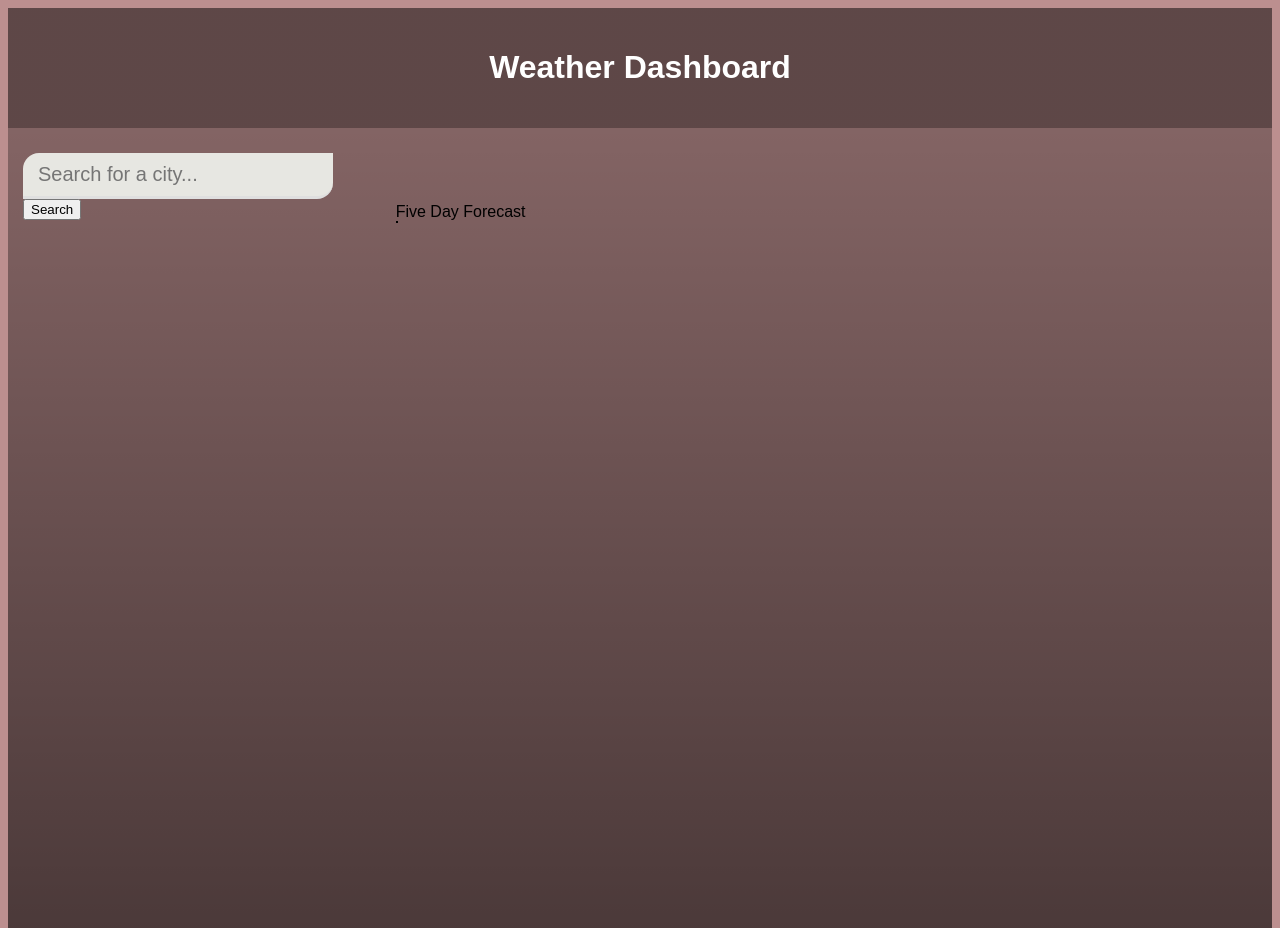
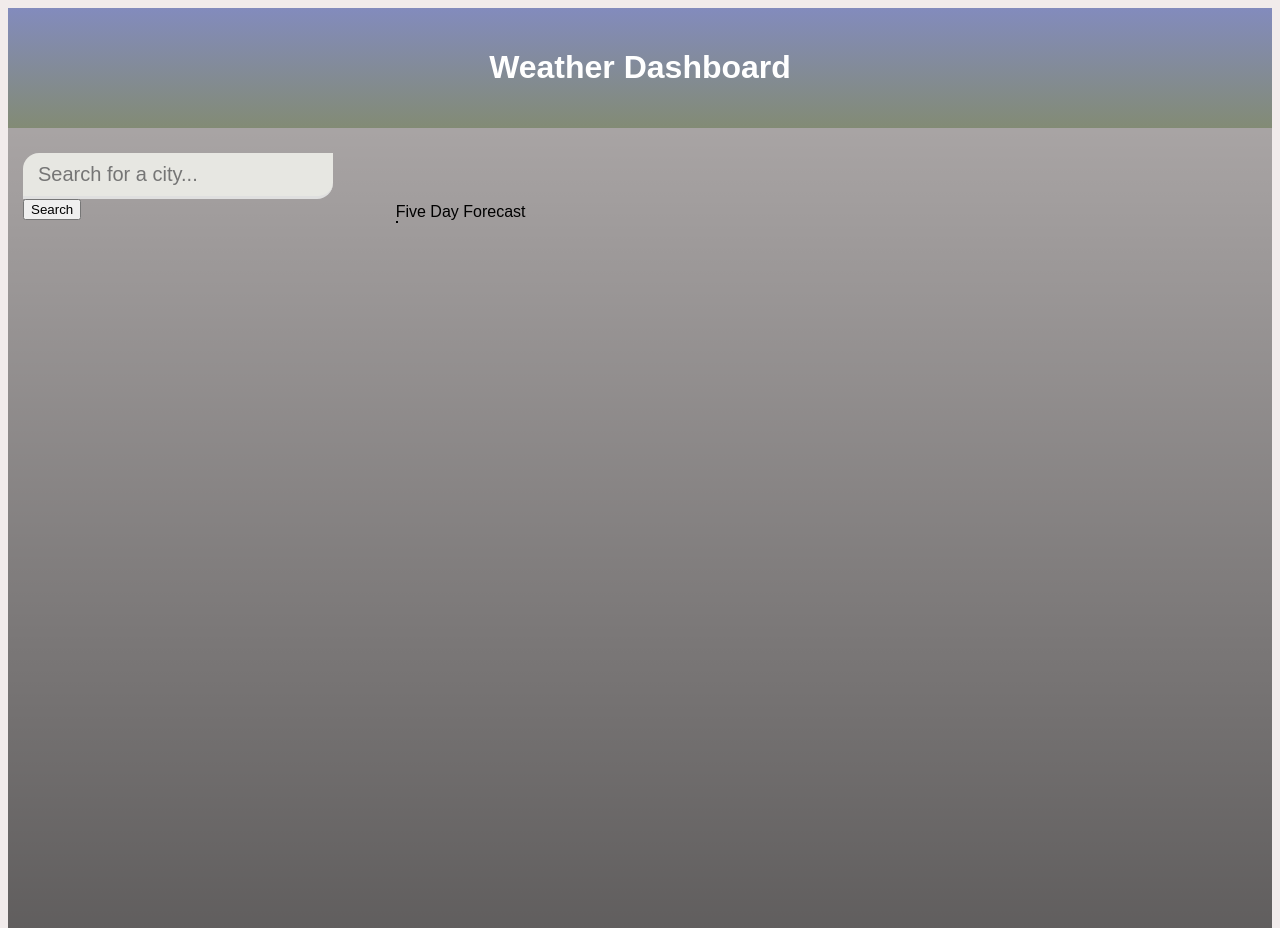
Before and after one commit to katelynndonahue/Weather-Dashboard, a plain HTML site: page index.html in a window 1280 px wide. Drawn offline with Linux system fonts and the light colour scheme.

Commit message:
edits to hero styling

```diff
--- a/assets/css/style.css
+++ b/assets/css/style.css
@@ -3,7 +3,7 @@
 }
 
 .hero-image {
-  background-image: linear-gradient(rgba(0, 0, 0, 0.5), rgba(0, 0, 0, 0.5));
+  background-image: linear-gradient(rgba(21, 44, 143, 0.5), rgba(21, 44, 0, 0.5));
   height: 15%;
   background-position: center;
   background-repeat: no-repeat;
@@ -30,7 +30,7 @@ body {
 font-family: Arial, Helvetica, sans-seri;
 background-size: cover;
 background-position: top center;
-background-color: rosybrown;
+background-color: rgb(241, 235, 235);
 }
 
 .button {
```
